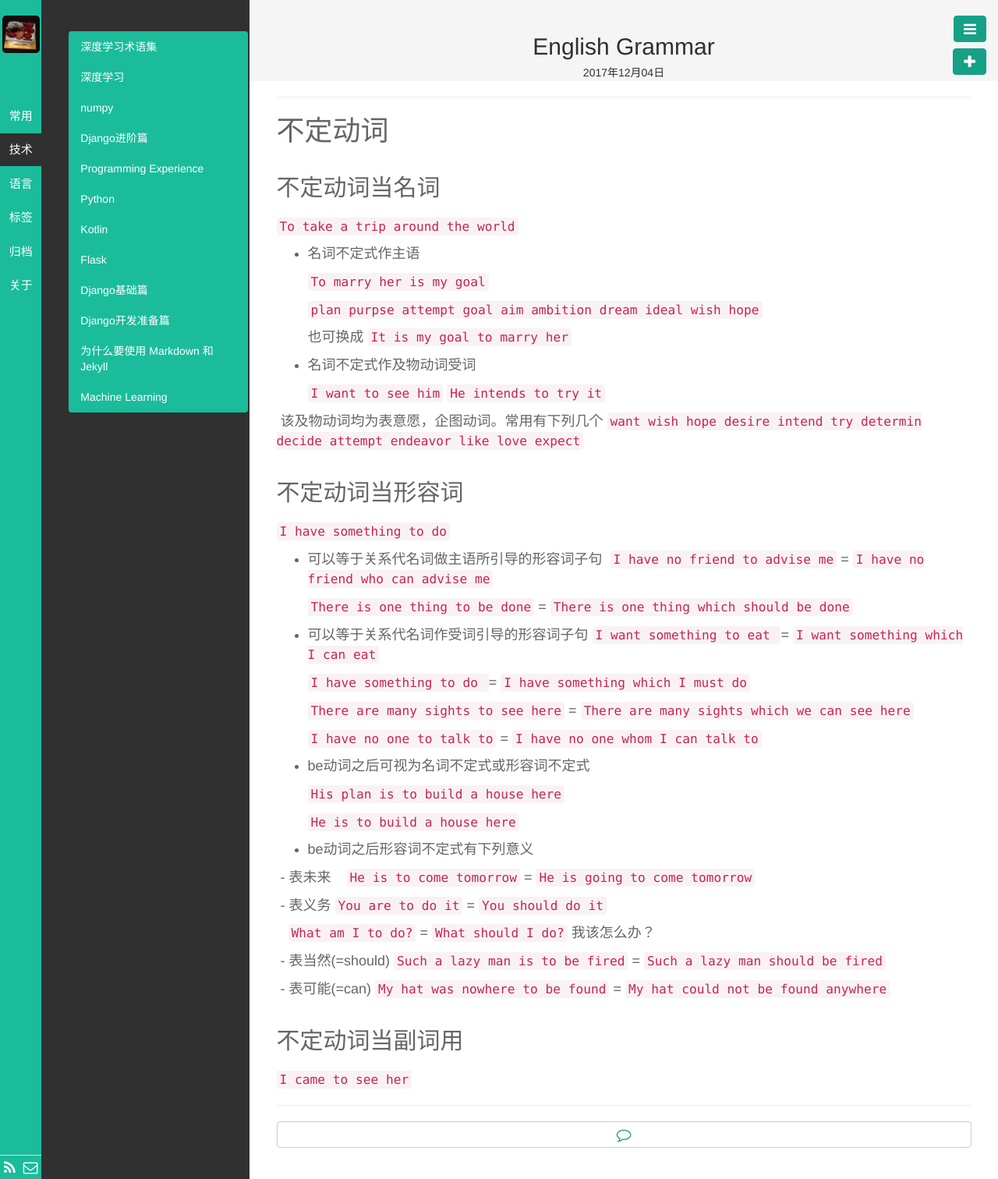
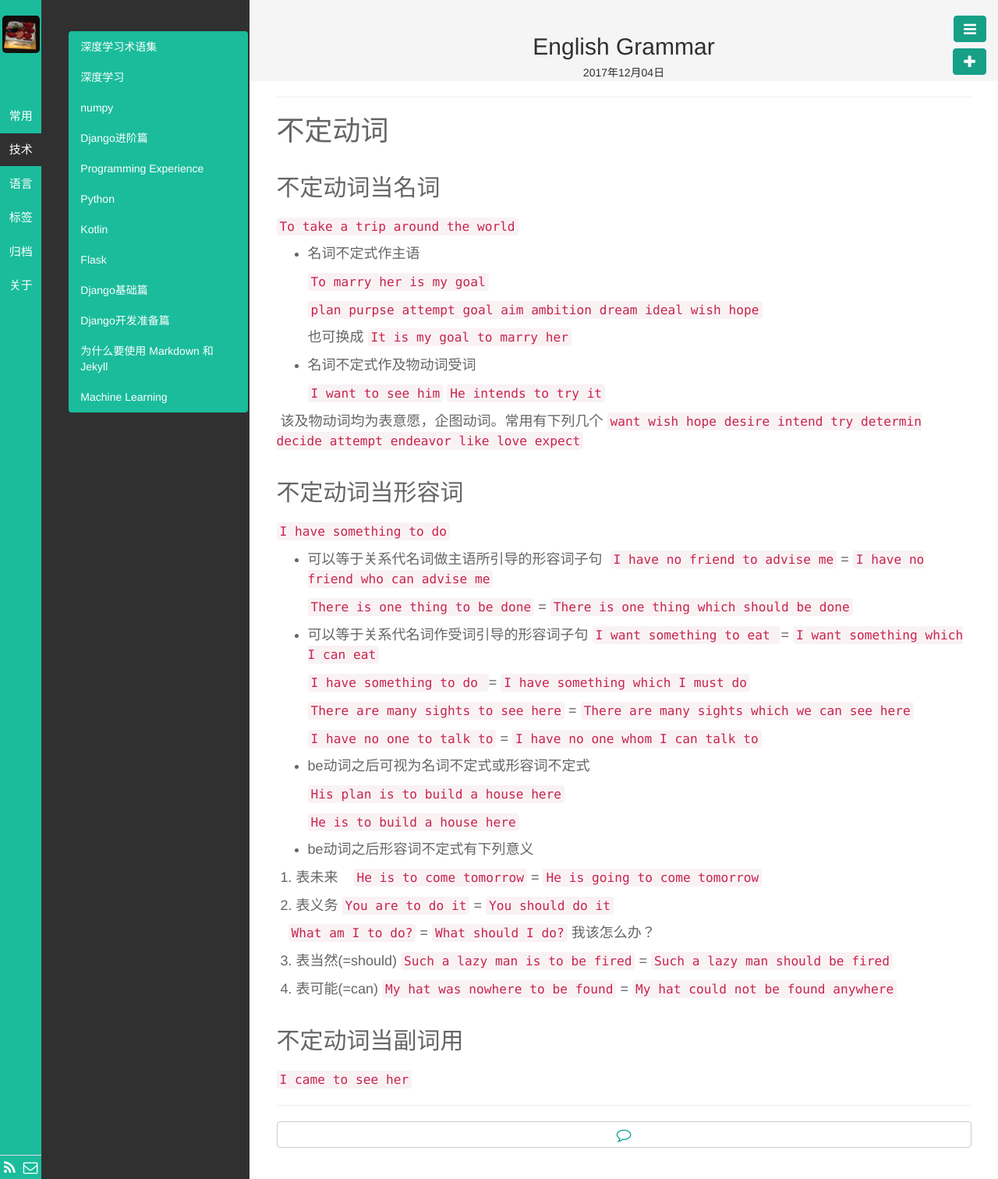
Before and after one commit to kyoyo/kyoyo.github.io, a Jekyll site: the page built from _posts/语言/2017-12-04-English-Grammar.md, in a window 1280 px wide. Shown: the whole page at 78% size. Built offline with Jekyll 4.4.1, drawn with Linux system fonts in a browser that asks for light colours; Markdown is read by kramdown in place of the engine named in the settings.

Commit message:
Update 2017-12-04-English-Grammar.md

```diff
--- a/_posts/语言/2017-12-04-English-Grammar.md
+++ b/_posts/语言/2017-12-04-English-Grammar.md
@@ -60,18 +60,18 @@ description:
 
 - be动词之后形容词不定式有下列意义
 
-  - 表未来
+  1. 表未来
     `He is to come tomorrow` = `He is going to come tomorrow`
 
-  - 表义务
+  2. 表义务
     `You are to do it` = `You should do it`
 
     `What am I to do?` = `What should I do?` 我该怎么办？
 
-  - 表当然(=should)
+  3. 表当然(=should)
     `Such a lazy man is to be fired` = `Such a lazy man should be fired`
 
-  - 表可能(=can)
+  4. 表可能(=can)
     `My hat was nowhere to be found` = `My hat could not be found anywhere`
 
 ## 不定动词当副词用
```
